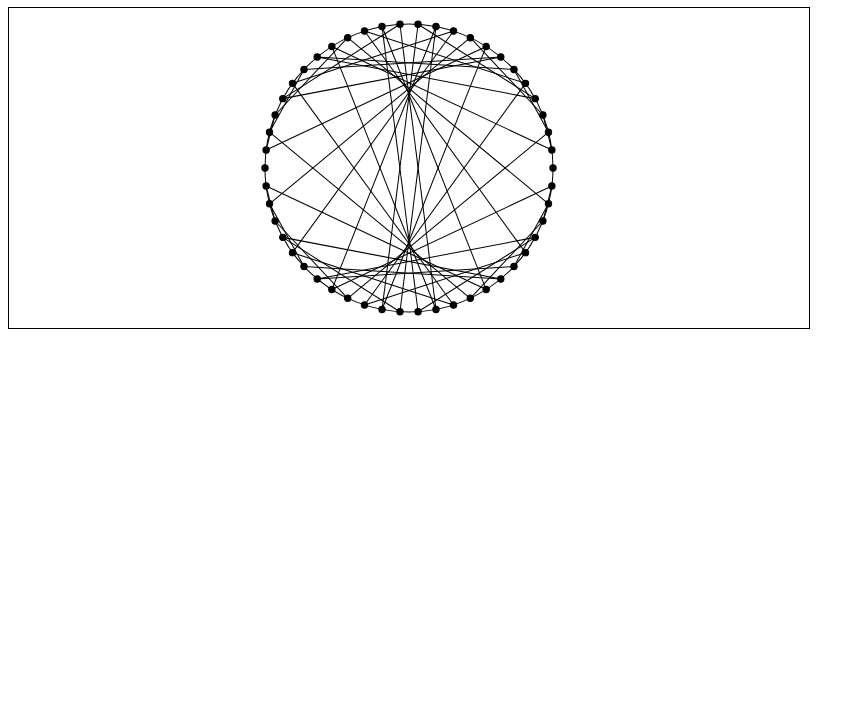
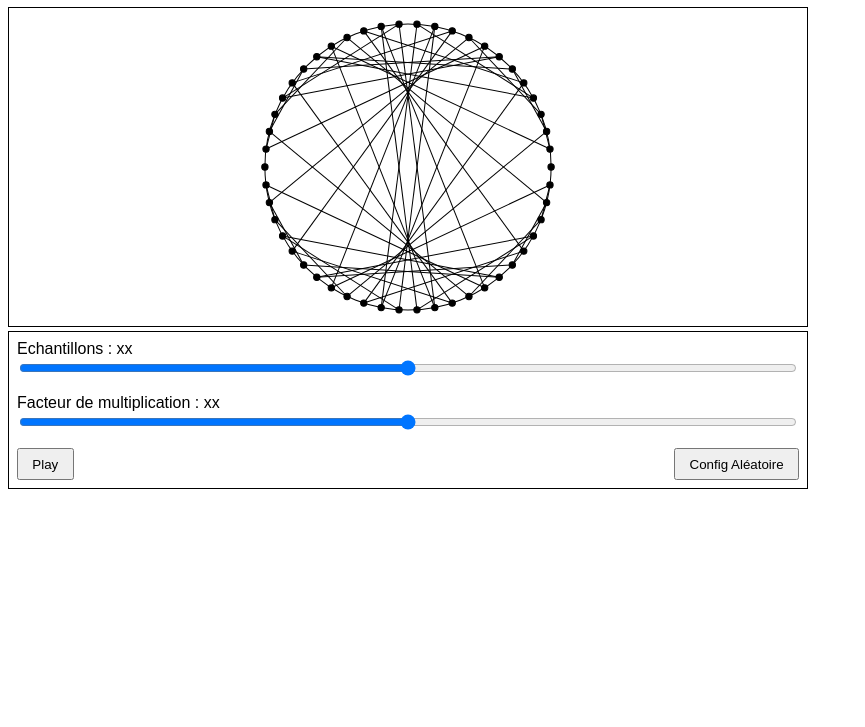
Before and after one commit to jlg-formation/tsrzz1-april-2023, a website built with Vite: page front/index.html in a window 1280 px wide. Shown: the part 73-800 px from the top of the page, without its empty margins (0-865 px from the left). Built offline with nearby package versions, Linux system fonts and the light colour scheme.

Commit message:
dev: added control panel

```diff
--- a/front/index.html
+++ b/front/index.html
@@ -14,5 +14,25 @@
       <g class="samples"></g>
       <g class="lines"></g>
     </svg>
+    <div class="control-panel">
+      <label class="samples">
+        <span>
+          <span>Echantillons : </span>
+          <span>xx</span>
+        </span>
+        <input type="range" />
+      </label>
+      <label class="multiplicationFactor">
+        <span>
+          <span>Facteur de multiplication : </span>
+          <span>xx</span>
+        </span>
+        <input type="range" />
+      </label>
+      <div class="buttons">
+        <button>Play</button>
+        <button>Config Aléatoire</button>
+      </div>
+    </div>
   </body>
 </html>
--- a/front/package.json
+++ b/front/package.json
@@ -9,6 +9,7 @@
     "preview": "vite preview"
   },
   "devDependencies": {
+    "sass": "^1.62.0",
     "typescript": "^4.9.3",
     "vite": "^4.2.0"
   }
--- a/front/src/main.ts
+++ b/front/src/main.ts
@@ -1,5 +1,5 @@
 import { Board } from "./Board";
-import "./style.css";
+import "./style.scss";
 
 const board = new Board();
 board.setConfig({
--- /dev/null
+++ b/front/src/style.scss
@@ -0,0 +1,53 @@
+* {
+  box-sizing: border-box;
+}
+
+body {
+  font-family: sans-serif;
+}
+
+svg {
+  border: 0.1em solid black;
+  width: 50em;
+  height: 20em;
+}
+
+svg circle {
+  fill: transparent;
+  stroke-width: 0.02em;
+  stroke: black;
+}
+
+svg g.samples circle {
+  fill: black;
+}
+
+svg g.lines line {
+  stroke: black;
+  stroke-width: 0.02em;
+}
+
+div.control-panel {
+  border: 0.1em solid black;
+  width: 50em;
+
+  padding: 0.5em;
+
+  display: flex;
+  flex-flow: column;
+  gap: 1em;
+
+  label {
+    display: flex;
+    flex-flow: column;
+  }
+
+  div.buttons {
+    display: flex;
+    justify-content: space-between;
+    button {
+      cursor: pointer;
+      padding: 0.5em 1em;
+    }
+  }
+}
```
Also changed, not shown: front/src/style.css (deleted), 1 other file.
